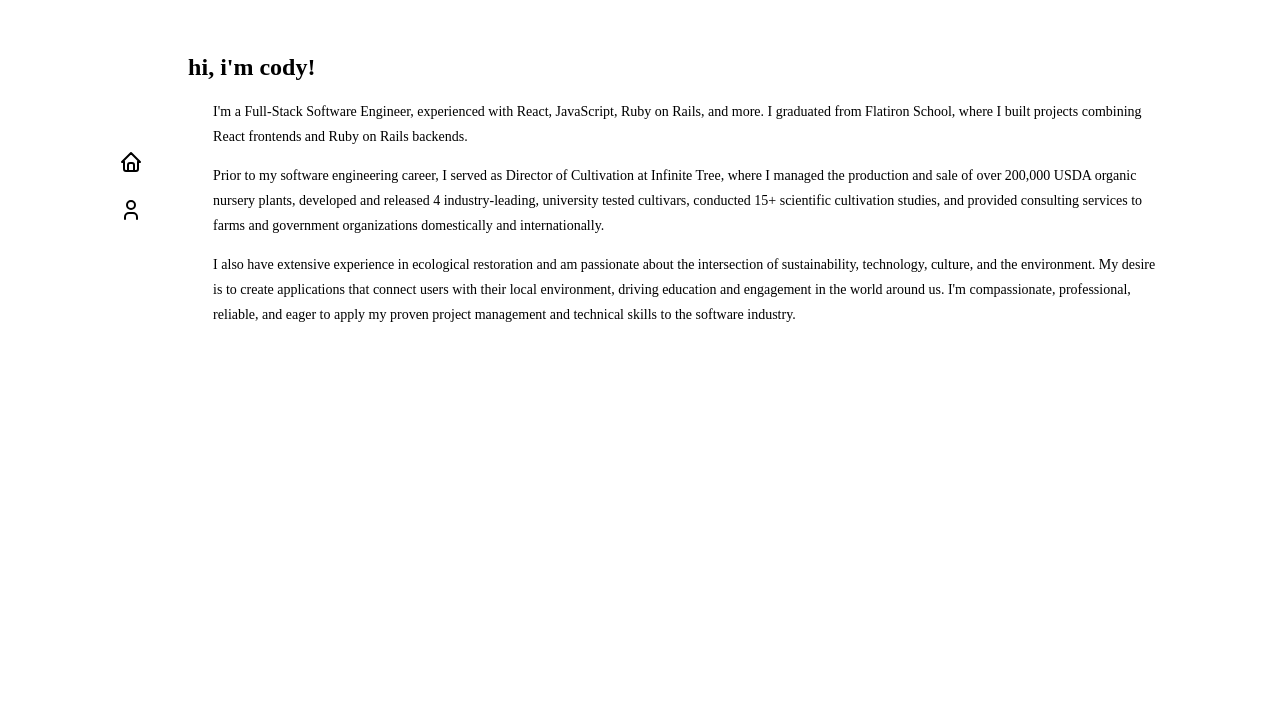
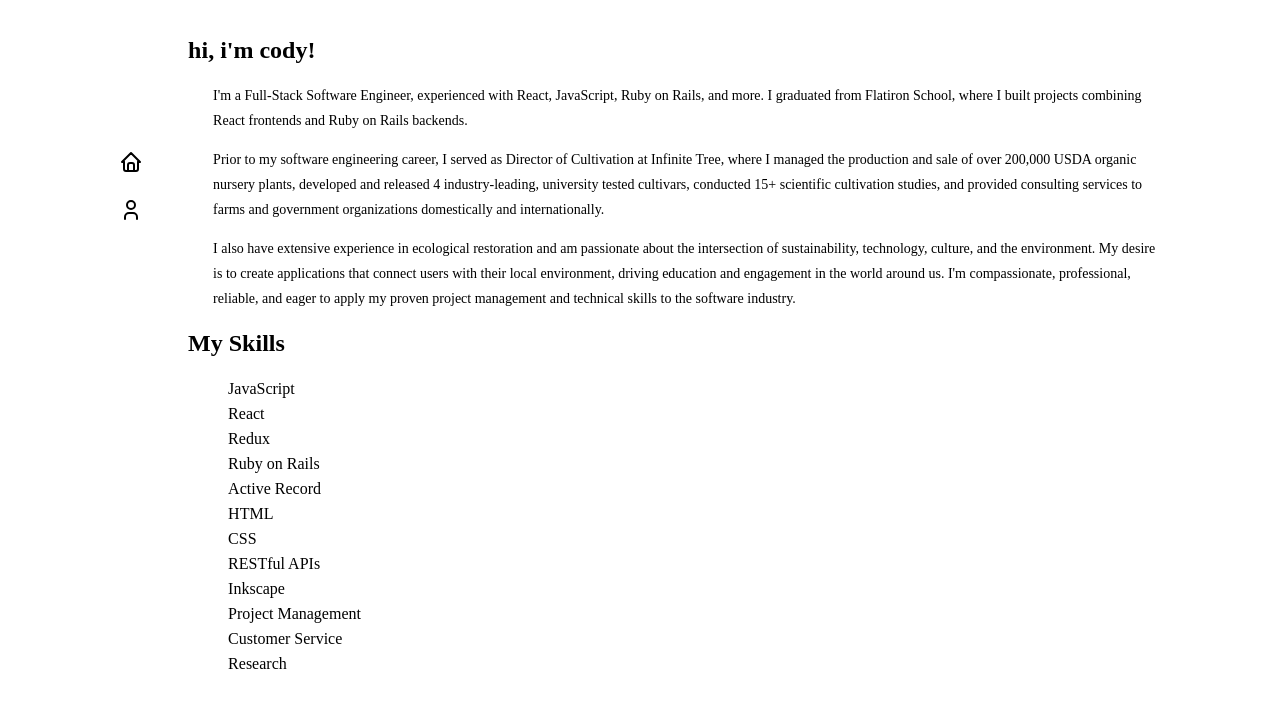
Before and after one commit to cody-barker/portfolio-website, a React (Create React App) app: page /about in a window 1280 px wide. Shown: the top 708 px of the page. Built offline with nearby package versions, Linux system fonts and the light colour scheme.

Commit message:
remove container from about

```diff
--- a/src/pages/About.js
+++ b/src/pages/About.js
@@ -2,7 +2,6 @@
 
 function About() {
   return(
-    <div className="container">
       <div className="about-container">
         <h2>hi, i'm cody!</h2>
         <p className="about-content">I'm a Full-Stack Software Engineer, experienced with React, JavaScript, Ruby on Rails, and more. I graduated from Flatiron School, where I built projects combining React frontends and Ruby on Rails backends.
@@ -11,8 +10,22 @@ function About() {
         </p>
         <p>I also have extensive experience in ecological restoration and am passionate about the intersection of sustainability, technology, culture, and the environment. My desire is to create applications that connect users with their local environment, driving education and engagement in the world around us. I'm compassionate, professional, reliable, and eager to apply my proven project management and technical skills to the software industry.
         </p>
+        <h2>My Skills</h2>
+        <ul>
+            <li>JavaScript</li>
+            <li>React</li>
+            <li>Redux</li>
+            <li>Ruby on Rails</li>
+            <li>Active Record</li>
+            <li>HTML</li>
+            <li>CSS</li>
+            <li>RESTful APIs</li>
+            <li>Inkscape</li>
+            <li>Project Management</li>
+            <li>Customer Service</li>
+            <li>Research</li>
+        </ul>
       </div>
-    </div>
   )
 }
 
--- a/src/styles/App.css
+++ b/src/styles/App.css
@@ -107,3 +107,20 @@ button:hover {
   font-size: 14px;
   margin-left: 25px;
 }
+
+.about-content {
+  flex: 1;
+  font-size: 14px;
+  margin-left: 25px;
+}
+
+ul li {
+  list-style-type: none;
+}
+
+ul div {
+  display: flex;
+  flex-direction: column;
+  margin: 30px;
+
+}
```
